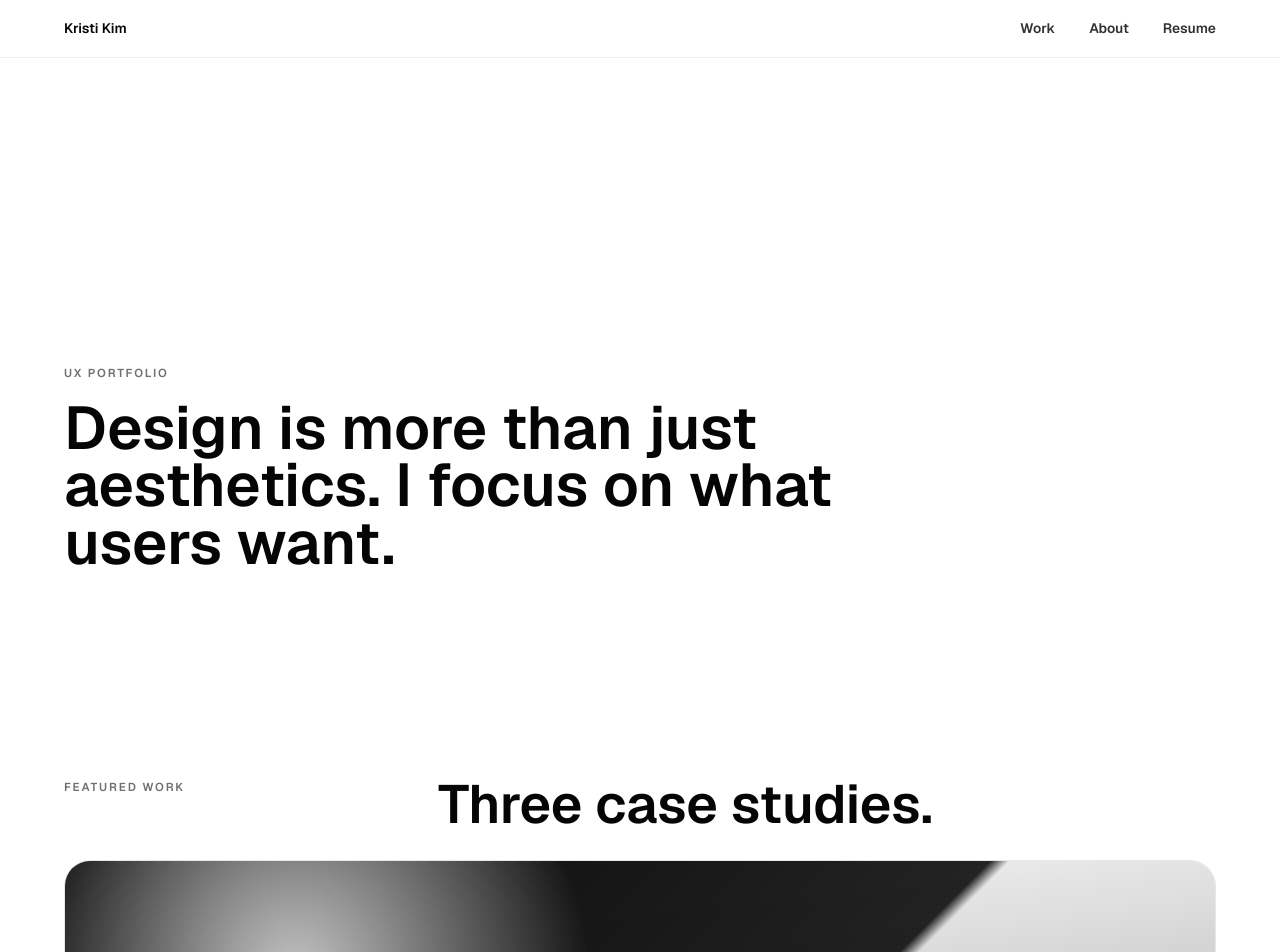
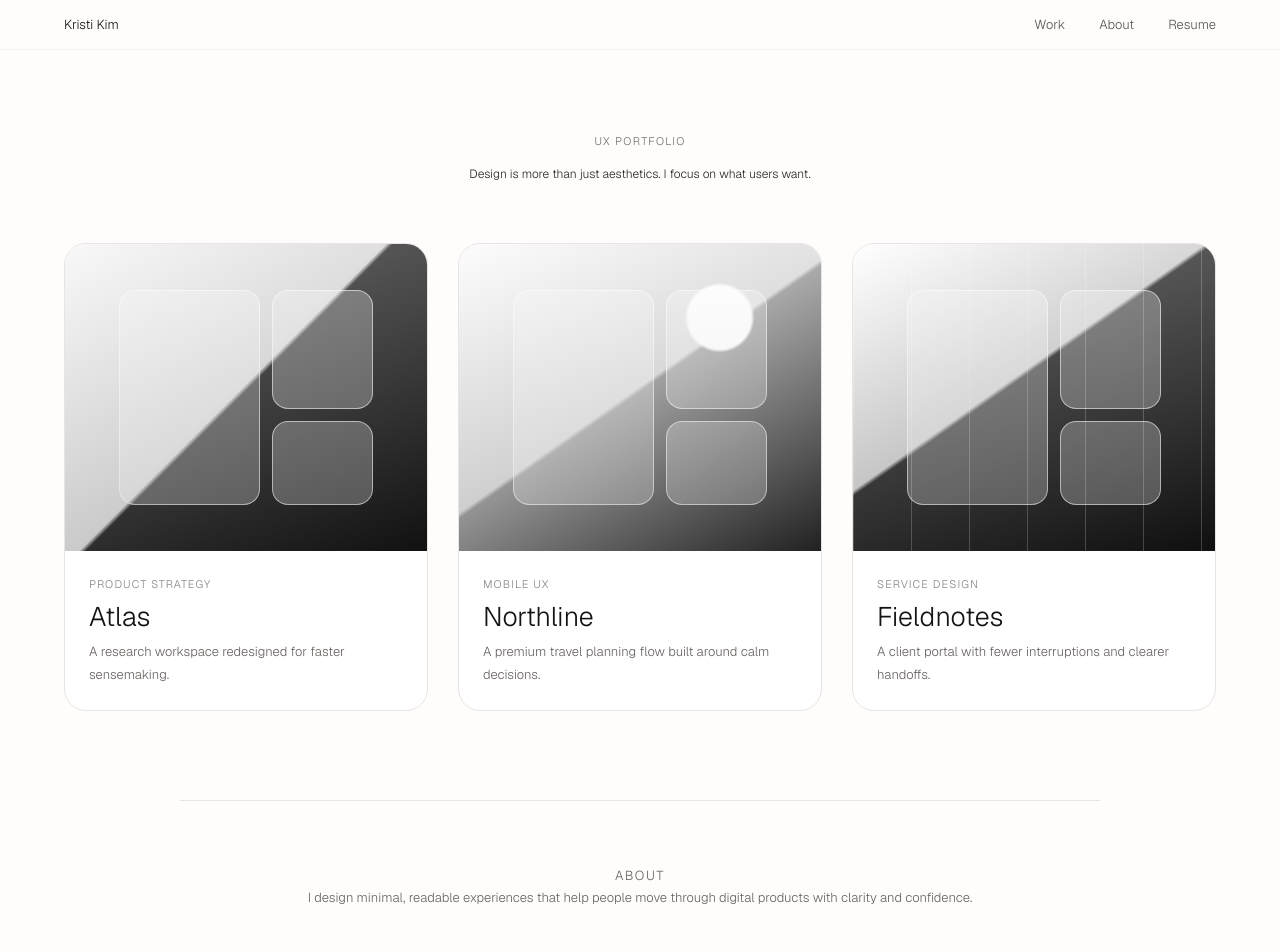
Before and after one commit to krisooti/Portfolio, a Next.js app: page / in a window 1280 px wide. Shown: the top 952 px of the page. Built offline with nearby package versions, Linux system fonts and the light colour scheme.

Commit message:
Simplify portfolio homepage layout

```diff
--- a/app/globals.css
+++ b/app/globals.css
@@ -1,12 +1,13 @@
 @import "tailwindcss";
 
 :root {
-  --background: #ffffff;
-  --foreground: #050505;
-  --muted: #707070;
-  --line: #e7e7e7;
-  --soft: #f6f6f6;
-  --shadow: 0 24px 80px rgba(0, 0, 0, 0.08);
+  --background: #fffdfc;
+  --foreground: #111111;
+  --muted: #76716f;
+  --line: #e9e3e1;
+  --soft: #f8f5f4;
+  --pink: #f5cbd6;
+  --pink-soft: #fff4f7;
 }
 
 @theme inline {
@@ -29,6 +30,7 @@ body {
   background: var(--background);
   color: var(--foreground);
   font-family: var(--font-geist-sans), -apple-system, BlinkMacSystemFont, "SF Pro Display", "Segoe UI", sans-serif;
+  font-weight: 300;
 }
 
 a {
@@ -37,13 +39,13 @@ a {
 }
 
 ::selection {
-  background: #111111;
-  color: #ffffff;
+  background: var(--pink);
+  color: #111111;
 }
 
 .site-shell {
   min-height: 100vh;
-  background: #ffffff;
+  background: var(--background);
 }
 
 .site-nav {
@@ -55,230 +57,129 @@ a {
   width: 100%;
   align-items: center;
   justify-content: space-between;
-  border-bottom: 1px solid rgba(0, 0, 0, 0.06);
-  background: rgba(255, 255, 255, 0.78);
-  padding: 18px clamp(20px, 5vw, 72px);
+  border-bottom: 1px solid rgba(17, 17, 17, 0.05);
+  background: rgba(255, 253, 252, 0.82);
+  padding: 18px clamp(20px, 5vw, 64px);
   backdrop-filter: blur(18px);
 }
 
 .brand-link,
 .nav-links a {
-  font-size: 0.86rem;
-  font-weight: 520;
-}
-
-.brand-link {
-  letter-spacing: 0;
+  color: #171717;
+  font-size: 13px;
+  font-weight: 300;
+  line-height: 1;
 }
 
 .nav-links {
   display: flex;
   align-items: center;
   gap: clamp(18px, 3vw, 34px);
-  color: #313131;
 }
 
 .nav-links a {
-  position: relative;
+  color: #5b5755;
   transition: color 180ms ease;
 }
 
-.nav-links a::after {
-  position: absolute;
-  right: 0;
-  bottom: -5px;
-  left: 0;
-  height: 1px;
-  background: #050505;
-  content: "";
-  transform: scaleX(0);
-  transform-origin: right;
-  transition: transform 220ms ease;
+.nav-links a:hover {
+  color: #111111;
 }
 
-.nav-links a:hover {
-  color: #000000;
+.home-center {
+  display: flex;
+  min-height: 100vh;
+  flex-direction: column;
+  align-items: center;
+  justify-content: center;
+  gap: clamp(34px, 5vw, 58px);
+  padding: 118px clamp(20px, 5vw, 64px) 74px;
 }
 
-.nav-links a:hover::after {
-  transform: scaleX(1);
-  transform-origin: left;
-}
-
-.hero-section {
-  display: flex;
-  min-height: 86vh;
-  flex-direction: column;
-  justify-content: flex-end;
-  padding: 140px clamp(20px, 5vw, 72px) clamp(56px, 9vw, 118px);
+.intro-block {
+  width: min(100%, 720px);
+  text-align: center;
 }
 
 .eyebrow {
-  margin: 0 0 18px;
+  margin: 0 0 14px;
   color: var(--muted);
-  font-size: 0.72rem;
-  font-weight: 600;
-  letter-spacing: 0.16em;
+  font-size: 11px;
+  font-weight: 300;
+  letter-spacing: 0.12em;
   text-transform: uppercase;
 }
 
-.hero-section h1 {
-  max-width: 880px;
-  margin: 0;
-  font-size: clamp(2.2rem, 4.7vw, 5rem);
-  font-weight: 560;
-  letter-spacing: 0;
-  line-height: 0.96;
+.intro-block h1 {
+  margin: 0 auto;
+  max-width: 560px;
+  color: #2b2928;
+  font-size: 12px;
+  font-weight: 300;
+  line-height: 1.75;
 }
 
-.case-hero h1 {
-  max-width: 1040px;
-  margin: 0;
-  font-size: clamp(3.6rem, 9vw, 9.6rem);
-  font-weight: 560;
-  letter-spacing: 0;
-  line-height: 0.92;
-}
-
-.hero-copy {
-  max-width: 660px;
-  margin: clamp(28px, 4vw, 46px) 0 0 auto;
-  color: #4a4a4a;
-  font-size: clamp(1.08rem, 1.8vw, 1.38rem);
-  line-height: 1.55;
-}
-
-.work-section,
-.about-section,
-.resume-section,
-.case-hero,
-.case-content,
-.next-section {
-  padding-right: clamp(20px, 5vw, 72px);
-  padding-left: clamp(20px, 5vw, 72px);
-}
-
-.work-section {
-  padding-top: clamp(44px, 7vw, 92px);
-  padding-bottom: clamp(70px, 10vw, 136px);
-}
-
-.section-heading {
+.project-grid {
   display: grid;
-  grid-template-columns: 0.45fr 1fr;
-  gap: 24px;
-  margin-bottom: 30px;
-}
-
-.section-heading h2,
-.about-grid h2,
-.resume-section h2,
-.case-content h2 {
-  margin: 0;
-  font-size: clamp(2rem, 4.2vw, 5.2rem);
-  font-weight: 540;
-  letter-spacing: 0;
-  line-height: 0.98;
-}
-
-.project-stack {
-  display: grid;
-  gap: clamp(22px, 4vw, 52px);
+  width: min(100%, 1160px);
+  grid-template-columns: repeat(3, minmax(0, 1fr));
+  gap: clamp(18px, 2.4vw, 30px);
 }
 
 .project-card {
-  position: relative;
-  display: block;
   overflow: hidden;
-  min-height: clamp(460px, 72vw, 780px);
   border: 1px solid var(--line);
-  border-radius: 26px;
-  background: #f7f7f7;
-  box-shadow: 0 1px 0 rgba(0, 0, 0, 0.04);
-  isolation: isolate;
-  transition: border-color 260ms ease, box-shadow 260ms ease, transform 260ms ease;
+  border-radius: 22px;
+  background: #ffffff;
+  transition:
+    border-color 240ms ease,
+    background-color 240ms ease,
+    transform 240ms ease;
 }
 
 .project-card:hover {
-  border-color: #d2d2d2;
-  box-shadow: var(--shadow);
-  transform: translateY(-6px);
+  border-color: var(--pink);
+  background: var(--pink-soft);
+  transform: translateY(-5px);
 }
 
 .project-image {
-  position: absolute;
-  inset: 0;
+  position: relative;
   overflow: hidden;
+  aspect-ratio: 1.18 / 1;
   background: #eeeeee;
-  transition: transform 700ms cubic-bezier(0.2, 0.8, 0.2, 1), filter 700ms ease;
-}
-
-.project-card:hover .project-image {
-  filter: contrast(1.02);
-  transform: scale(1.025);
 }
 
 .project-image::before {
   position: absolute;
   inset: 0;
-  background:
-    linear-gradient(180deg, rgba(0, 0, 0, 0.04), rgba(0, 0, 0, 0.54)),
-    radial-gradient(circle at 20% 15%, rgba(255, 255, 255, 0.86), transparent 26%);
+  background: linear-gradient(180deg, rgba(255, 255, 255, 0.18), rgba(17, 17, 17, 0.08));
   content: "";
   z-index: 1;
 }
 
-.project-meta {
-  position: absolute;
-  right: clamp(22px, 4vw, 56px);
-  bottom: clamp(22px, 4vw, 52px);
-  left: clamp(22px, 4vw, 56px);
-  z-index: 2;
-  display: grid;
-  grid-template-columns: minmax(0, 0.9fr) minmax(260px, 0.8fr) auto;
-  align-items: end;
-  gap: 26px;
-  color: #ffffff;
-}
-
-.project-meta p {
-  margin: 0;
-  color: rgba(255, 255, 255, 0.76);
-  font-size: clamp(0.92rem, 1.4vw, 1.08rem);
-  line-height: 1.45;
-}
-
-.project-meta h3 {
-  margin: 8px 0 0;
-  font-size: clamp(2.6rem, 7vw, 7.4rem);
-  font-weight: 520;
-  letter-spacing: 0;
-  line-height: 0.88;
-}
-
-.project-meta span {
-  color: rgba(255, 255, 255, 0.7);
-  font-family: var(--font-geist-mono), monospace;
-  font-size: 0.85rem;
+.project-card:hover .project-image {
+  transform: none;
 }
 
 .image-system {
   position: absolute;
-  inset: 12%;
-  z-index: 0;
+  inset: 15%;
   display: grid;
-  grid-template-columns: 1fr 0.74fr;
-  grid-template-rows: 0.7fr 1fr;
-  gap: clamp(12px, 2vw, 28px);
-  opacity: 0.9;
+  grid-template-columns: 1fr 0.72fr;
+  grid-template-rows: 1fr 0.7fr;
+  gap: 12px;
+  transition: transform 500ms ease;
+}
+
+.project-card:hover .image-system {
+  transform: scale(1.035);
 }
 
 .image-system span {
-  border: 1px solid rgba(255, 255, 255, 0.34);
-  border-radius: 22px;
-  background: rgba(255, 255, 255, 0.1);
-  box-shadow: inset 0 1px 0 rgba(255, 255, 255, 0.3);
-  backdrop-filter: blur(4px);
+  border: 1px solid rgba(255, 255, 255, 0.58);
+  border-radius: 16px;
+  background: rgba(255, 255, 255, 0.28);
 }
 
 .image-system span:first-child {
@@ -287,173 +188,202 @@ a {
 
 .visual-atlas {
   background:
-    linear-gradient(135deg, #050505 0%, #252525 48%, #f3f3f3 49%, #d8d8d8 100%);
+    linear-gradient(135deg, #f7f7f7 0%, #d9d9d9 48%, #2f2f2f 49%, #111111 100%);
 }
 
 .visual-northline {
   background:
-    radial-gradient(circle at 78% 24%, #ffffff 0 8%, transparent 9%),
-    linear-gradient(145deg, #111111 0%, #1f1f1f 42%, #808080 43%, #efefef 100%);
+    radial-gradient(circle at 72% 24%, #ffffff 0 9%, transparent 10%),
+    linear-gradient(145deg, #fcfcfc 0%, #dbdbdb 48%, #9a9a9a 49%, #222222 100%);
 }
 
 .visual-fieldnotes {
   background:
-    repeating-linear-gradient(90deg, rgba(255, 255, 255, 0.18) 0 1px, transparent 1px 90px),
-    linear-gradient(145deg, #f1f1f1 0%, #a8a8a8 38%, #151515 39%, #050505 100%);
+    repeating-linear-gradient(90deg, rgba(255, 255, 255, 0.22) 0 1px, transparent 1px 58px),
+    linear-gradient(145deg, #ffffff 0%, #cfcfcf 44%, #323232 45%, #0f0f0f 100%);
 }
 
-.about-section {
-  border-top: 1px solid var(--line);
-  padding-top: clamp(76px, 12vw, 160px);
-  padding-bottom: clamp(76px, 12vw, 160px);
+.project-meta {
+  display: grid;
+  gap: 10px;
+  padding: 24px;
 }
 
-.about-grid {
-  display: grid;
-  grid-template-columns: 1fr 0.86fr;
-  gap: clamp(32px, 8vw, 120px);
-}
-
-.about-grid p,
+.project-meta p,
+.about-section p,
 .resume-section a,
 .case-hero > p,
 .case-copy p,
 .next-section a {
   margin: 0;
-  color: #4f4f4f;
-  font-size: clamp(1.08rem, 1.6vw, 1.34rem);
-  line-height: 1.65;
+  color: #6b6664;
+  font-size: 13px;
+  font-weight: 300;
+  line-height: 1.7;
 }
 
-.resume-section {
-  border-top: 1px solid var(--line);
-  padding-top: clamp(64px, 10vw, 120px);
-  padding-bottom: clamp(78px, 12vw, 148px);
+.project-meta p:first-child {
+  color: #8a8583;
+  font-size: 11px;
+  letter-spacing: 0.1em;
+  text-transform: uppercase;
 }
 
-.resume-section h2 {
-  max-width: 980px;
+.project-meta h2 {
+  margin: 0;
+  color: #141414;
+  font-size: clamp(22px, 2.1vw, 30px);
+  font-weight: 300;
+  letter-spacing: 0;
+  line-height: 1.05;
 }
 
-.resume-section a,
-.text-link,
-.back-link,
-.next-section a {
+.about-section,
+.resume-section,
+.case-hero,
+.case-content,
+.next-section {
+  padding-right: clamp(20px, 5vw, 64px);
+  padding-left: clamp(20px, 5vw, 64px);
+}
+
+.about-section,
+.resume-section {
+  width: min(100%, 920px);
+  margin: 0 auto;
+  border-top: 1px solid var(--line);
+  padding-top: 64px;
+  padding-bottom: 64px;
+  text-align: center;
+}
+
+.resume-section a {
   display: inline-flex;
-  margin-top: 30px;
   border-bottom: 1px solid currentColor;
-  color: #050505;
-  transition: opacity 180ms ease;
+  color: #111111;
+  transition: color 180ms ease;
 }
 
 .resume-section a:hover,
 .text-link:hover,
 .back-link:hover,
 .next-section a:hover {
-  opacity: 0.58;
+  color: #d8849a;
 }
 
 .case-hero {
-  padding-top: 160px;
-  padding-bottom: clamp(58px, 9vw, 120px);
+  padding-top: 150px;
+  padding-bottom: clamp(56px, 9vw, 110px);
 }
 
-.back-link {
-  margin: 0 0 58px;
-  color: #555555;
-  font-size: 0.92rem;
+.back-link,
+.text-link {
+  display: inline-flex;
+  margin-bottom: 48px;
+  border-bottom: 1px solid currentColor;
+  color: #6b6664;
+  font-size: 13px;
+  font-weight: 300;
+}
+
+.case-hero h1 {
+  max-width: 900px;
+  margin: 0;
+  color: #171717;
+  font-size: clamp(48px, 8vw, 112px);
+  font-weight: 300;
+  letter-spacing: 0;
+  line-height: 0.98;
 }
 
 .case-hero > p {
-  max-width: 700px;
-  margin-top: clamp(28px, 4vw, 48px);
+  max-width: 640px;
+  margin-top: 30px;
 }
 
 .case-details {
   display: flex;
   flex-wrap: wrap;
   gap: 10px;
-  margin-top: 42px;
+  margin-top: 34px;
 }
 
 .case-details span {
   border: 1px solid var(--line);
   border-radius: 999px;
-  padding: 9px 14px;
-  color: #4d4d4d;
-  font-size: 0.82rem;
+  padding: 8px 12px;
+  color: #6b6664;
+  font-size: 12px;
+  font-weight: 300;
 }
 
 .case-image {
   position: relative;
-  inset: auto;
-  min-height: clamp(420px, 62vw, 820px);
-  margin: 0 clamp(20px, 5vw, 72px);
-  border-radius: 28px;
+  overflow: hidden;
+  min-height: clamp(360px, 54vw, 720px);
+  margin: 0 clamp(20px, 5vw, 64px);
+  border: 1px solid var(--line);
+  border-radius: 24px;
 }
 
-.case-image::before {
-  background:
-    linear-gradient(180deg, rgba(0, 0, 0, 0.02), rgba(0, 0, 0, 0.28)),
-    radial-gradient(circle at 18% 14%, rgba(255, 255, 255, 0.82), transparent 28%);
-}
-
-.image-system--large {
-  inset: 10%;
+.case-image .image-system {
+  inset: 12%;
 }
 
 .case-content {
   display: grid;
-  grid-template-columns: 0.95fr 1fr;
-  gap: clamp(36px, 8vw, 130px);
-  padding-top: clamp(78px, 12vw, 150px);
+  grid-template-columns: 0.9fr 1fr;
+  gap: clamp(34px, 8vw, 110px);
+  padding-top: clamp(70px, 10vw, 130px);
   padding-bottom: clamp(70px, 10vw, 128px);
+}
+
+.case-content h2 {
+  margin: 0;
+  color: #171717;
+  font-size: clamp(30px, 4vw, 60px);
+  font-weight: 300;
+  letter-spacing: 0;
+  line-height: 1.08;
 }
 
 .case-copy {
   display: grid;
-  gap: 42px;
+  gap: 34px;
 }
 
 .case-copy h3 {
-  margin: 0 0 14px;
-  font-size: 1rem;
-  font-weight: 620;
+  margin: 0 0 10px;
+  color: #171717;
+  font-size: 13px;
+  font-weight: 300;
 }
 
 .next-section {
   border-top: 1px solid var(--line);
-  padding-top: 60px;
-  padding-bottom: 110px;
+  padding-top: 56px;
+  padding-bottom: 96px;
 }
 
-@media (min-width: 1060px) {
-  .project-stack {
-    grid-template-columns: 1fr;
-  }
+.next-section a {
+  display: inline-flex;
+  border-bottom: 1px solid currentColor;
+  color: #111111;
 }
 
-@media (max-width: 860px) {
-  .hero-section {
-    min-height: 78vh;
+@media (max-width: 920px) {
+  .home-center {
+    min-height: auto;
+    padding-top: 124px;
   }
 
-  .section-heading,
-  .about-grid,
+  .project-grid {
+    grid-template-columns: 1fr;
+    max-width: 560px;
+  }
+
   .case-content {
     grid-template-columns: 1fr;
-  }
-
-  .project-card {
-    min-height: 560px;
-  }
-
-  .project-meta {
-    grid-template-columns: 1fr;
-  }
-
-  .project-meta span {
-    display: none;
   }
 }
 
@@ -468,24 +398,25 @@ a {
 
   .brand-link,
   .nav-links a {
-    font-size: 0.8rem;
+    font-size: 12px;
   }
 
-  .hero-section h1 {
-    font-size: clamp(2.4rem, 10vw, 3.7rem);
+  .home-center {
+    align-items: stretch;
+    padding-right: 18px;
+    padding-left: 18px;
   }
 
-  .case-hero h1 {
-    font-size: clamp(3.2rem, 17vw, 5.4rem);
+  .intro-block {
+    text-align: left;
   }
 
-  .project-card {
-    min-height: 500px;
-    border-radius: 20px;
+  .intro-block h1 {
+    margin-left: 0;
   }
 
-  .project-meta h3 {
-    font-size: clamp(3rem, 16vw, 5rem);
+  .project-meta {
+    padding: 20px;
   }
 
   .case-image {
--- a/app/page.tsx
+++ b/app/page.tsx
@@ -5,7 +5,7 @@ import { projects } from "./projects";
 export const metadata: Metadata = {
   title: "Kristi Kim - UX Portfolio",
   description:
-    "A modern, minimal UX portfolio with selected case studies and an editorial design sensibility.",
+    "A simple, minimal UX portfolio with centered project cards and a clean modern aesthetic.",
 };
 
 export default function Home() {
@@ -22,21 +22,16 @@ export default function Home() {
         </nav>
       </header>
 
-      <section className="hero-section">
+      <section className="home-center" id="work" aria-labelledby="intro-title">
+        <div className="intro-block">
           <p className="eyebrow">UX portfolio</p>
-        <h1>
+          <h1 id="intro-title">
             Design is more than just aesthetics. I focus on what users want.
           </h1>
-      </section>
-
-      <section id="work" className="work-section" aria-labelledby="work-title">
-        <div className="section-heading">
-          <p className="eyebrow">Featured work</p>
-          <h2 id="work-title">Three case studies.</h2>
         </div>
 
-        <div className="project-stack">
-          {projects.map((project, index) => (
+        <div className="project-grid" aria-label="Featured projects">
+          {projects.map((project) => (
             <Link
               key={project.slug}
               href={`/work/${project.slug}`}
@@ -48,16 +43,12 @@ export default function Home() {
                   <span />
                   <span />
                   <span />
-                  <span />
                 </div>
               </div>
               <div className="project-meta">
-                <div>
                 <p>{project.category}</p>
-                  <h3>{project.title}</h3>
-                </div>
+                <h2>{project.title}</h2>
                 <p>{project.summary}</p>
-                <span>{String(index + 1).padStart(2, "0")}</span>
               </div>
             </Link>
           ))}
@@ -66,20 +57,14 @@ export default function Home() {
 
       <section id="about" className="about-section">
         <p className="eyebrow">About</p>
-        <div className="about-grid">
-          <h2>Minimal structure. Sharp rationale. Human outcomes.</h2>
         <p>
-            I use research, systems thinking, and visual restraint to make
-            digital products easier to understand. This portfolio is set up for
-            concise storytelling: problem, process, and impact without excess
-            decoration.
+          I design minimal, readable experiences that help people move through
+          digital products with clarity and confidence.
         </p>
-        </div>
       </section>
 
       <section id="resume" className="resume-section">
         <p className="eyebrow">Resume</p>
-        <h2>Available for UX, product design, and creative systems work.</h2>
         <a href="mailto:hello@example.com">hello@example.com</a>
       </section>
     </main>
```
Also changed, not shown: 1 other file (tests, documents, lock files or other folders). Lines whose indentation alone changed are shown as unchanged.
